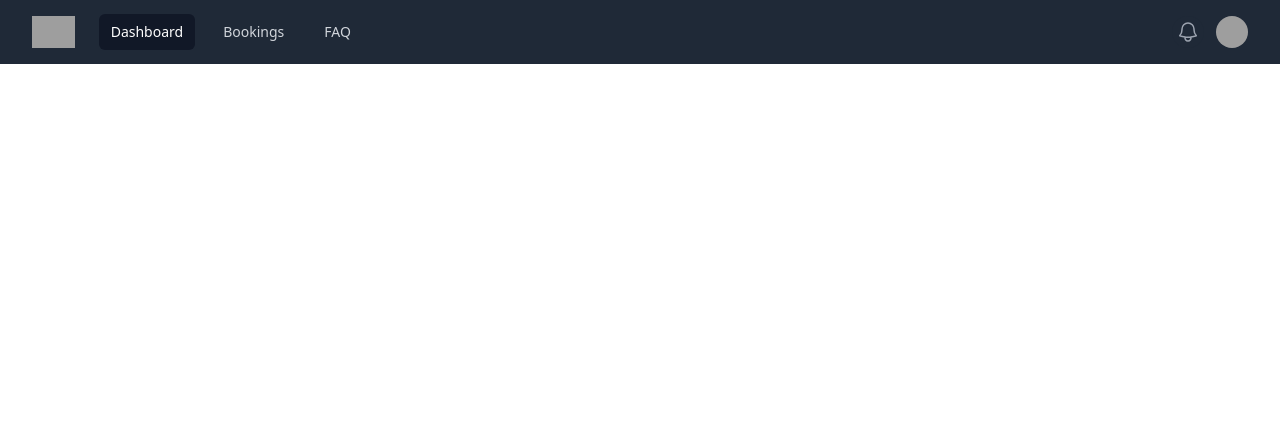
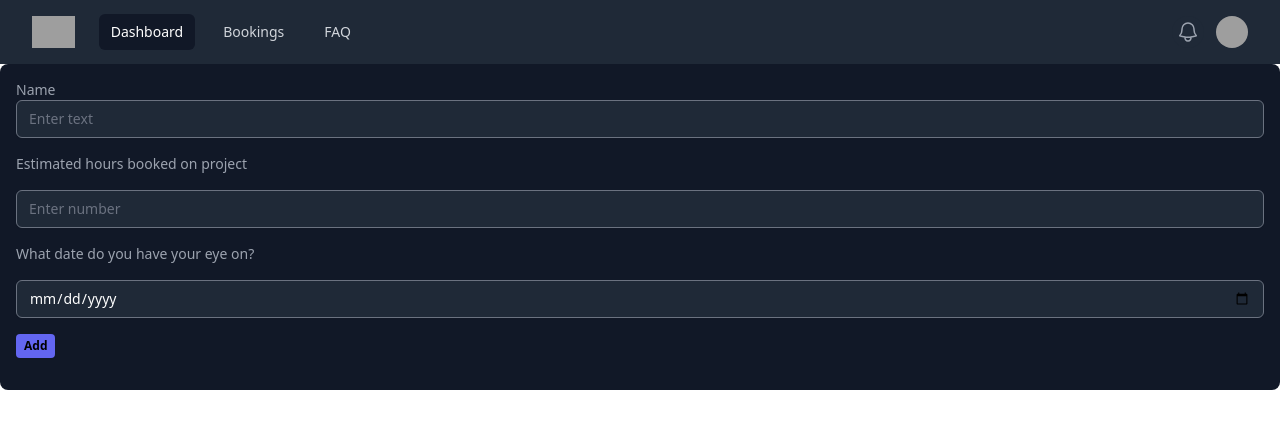
Before and after one commit to mslachta/fe-task-project, a React (Vite) app: page /booking in a window 1280 px wide. Shown: the top 428 px of the page. Built offline with nearby package versions, Linux system fonts and the light colour scheme; grey boxes are pictures that could not be loaded.

Commit message:
integrate react hook form app

```diff
--- a/package.json
+++ b/package.json
@@ -12,9 +12,11 @@
   "dependencies": {
     "@headlessui/react": "^1.7.18",
     "@heroicons/react": "^2.1.3",
+    "@tailwindcss/forms": "^0.5.7",
     "localforage": "^1.10.0",
     "match-sorter": "^6.3.4",
     "react": "^18.2.0",
+    "react-datepicker": "^6.6.0",
     "react-dom": "^18.2.0",
     "react-hook-form": "^7.51.1",
     "react-router-dom": "^6.22.3",
@@ -22,6 +24,7 @@
   },
   "devDependencies": {
     "@types/react": "^18.2.66",
+    "@types/react-datepicker": "^6.2.0",
     "@types/react-dom": "^18.2.22",
     "@typescript-eslint/eslint-plugin": "^7.2.0",
     "@typescript-eslint/parser": "^7.2.0",
--- a/src/components/AppForm.tsx
+++ b/src/components/AppForm.tsx
@@ -1,7 +1,100 @@
-export default function AppForm() {
-    return (
-      <div>
+import React, { useState } from "react";
+import { useForm } from "react-hook-form";
 
-      </div>
-    );
-  }
+interface FormData {
+  text: string;
+  number: number;
+  date: string;
+}
+
+const AppForm: React.FC = () => {
+  const { register, handleSubmit, reset } = useForm<FormData>();
+  const [items, setItems] = useState<FormData[]>([]);
+  const [editIndex, setEditIndex] = useState<number | null>(null);
+
+  const onSubmit = (data: FormData) => {
+    if (editIndex !== null) {
+      const updatedItems = [...items];
+      updatedItems[editIndex] = data;
+      setItems(updatedItems);
+      setEditIndex(null);
+    } else {
+      setItems([...items, data]);
+    }
+    reset();
+  };
+
+  const onDelete = (index: number) => {
+    setItems(items.filter((_, i) => i !== index));
+  };
+
+  const onEdit = (index: number) => {
+    setEditIndex(index);
+    reset(items[index]);
+  };
+
+  return (
+    <div className="bg-gray-900 text-white p-4 rounded-lg">
+      <form onSubmit={handleSubmit(onSubmit)} className="space-y-4">
+        <div>
+          <label htmlFor="text" className="block text-sm font-medium text-gray-400">Name</label>
+          <input
+            type="text"
+            id="text"
+            {...register("text", { required: true })}
+            placeholder="Enter text"
+            className="block w-full py-2 px-3 text-white bg-gray-800 rounded-md shadow-sm focus:outline-none focus:ring-indigo-500 focus:border-indigo-500 sm:text-sm"
+          />
+        </div>
+        <label htmlFor="text" className="block text-sm font-medium text-gray-400">Estimated hours booked on project</label>
+        <input
+          type="number"
+          {...register("number")}
+          placeholder="Enter number"
+          className="block w-full py-2 px-3 text-white bg-gray-800 rounded-md shadow-sm focus:outline-none focus:ring-indigo-500 focus:border-indigo-500 sm:text-sm"
+        />
+        <label htmlFor="text" className="block text-sm font-medium text-gray-400">What date do you have your eye on?</label>
+        <input
+          type="date"
+          {...register("date")}
+          placeholder="Select date"
+          className="block w-full py-2 px-3 text-white bg-gray-800 rounded-md shadow-sm focus:outline-none focus:ring-indigo-500 focus:border-indigo-500 sm:text-sm"
+        />
+        <button
+          type="submit"
+          className="rounded bg-indigo-500 px-2 py-1 text-xs font-semibold text-black shadow-sm hover:bg-indigo-400 focus-visible:outline focus-visible:outline-2 focus-visible:outline-offset-2 focus-visible:outline-indigo-500"
+        >
+          {editIndex === null ? "Add" : "Update"}
+        </button>
+      </form>
+      <ul className="mt-4">
+        {items.map((item, index) => (
+          <li
+            key={index}
+            className="flex justify-between items-center bg-gray-800 p-2 rounded-lg"
+          >
+            <div>
+              {item.text} - {item.number} - {item.date}
+            </div>
+            <div>
+              <button
+                onClick={() => onEdit(index)}
+                className="rounded bg-indigo-500 px-2 py-1 text-xs font-semibold text-white shadow-sm hover:bg-indigo-400 focus-visible:outline focus-visible:outline-2 focus-visible:outline-offset-2 focus-visible:outline-indigo-500"
+              >
+                Edit
+              </button>
+              <button
+                onClick={() => onDelete(index)}
+                className="rounded bg-indigo-500 px-2 py-1 text-xs font-semibold text-white shadow-sm hover:bg-indigo-400 focus-visible:outline focus-visible:outline-2 focus-visible:outline-offset-2 focus-visible:outline-indigo-500"
+              >
+                Delete
+              </button>
+            </div>
+          </li>
+        ))}
+      </ul>
+    </div>
+  );
+};
+
+export default AppForm;
--- a/tailwind.config.js
+++ b/tailwind.config.js
@@ -1,4 +1,4 @@
-/** @type {import('tailwindcss').Config} */
+
 module.exports = {
   content: [
     "./src/**/*.{js,jsx,ts,tsx}",
@@ -6,5 +6,8 @@ module.exports = {
   theme: {
     extend: {},
   },
-  plugins: [],
-}
+  plugins: [
+    require('@tailwindcss/forms'),
+
+  ],
+};
```
Also changed, not shown: 1 other file (tests, documents, lock files or other folders).
